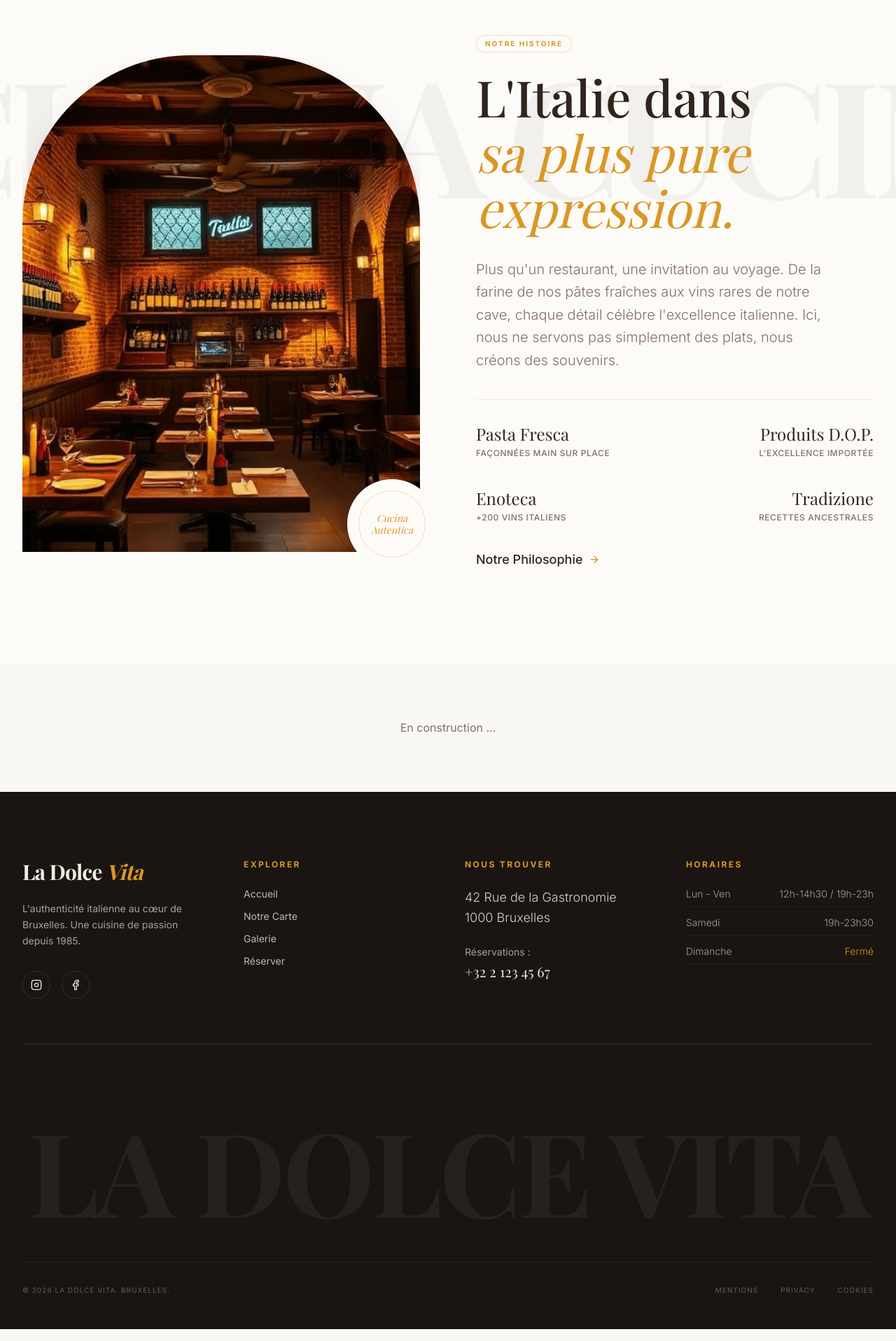
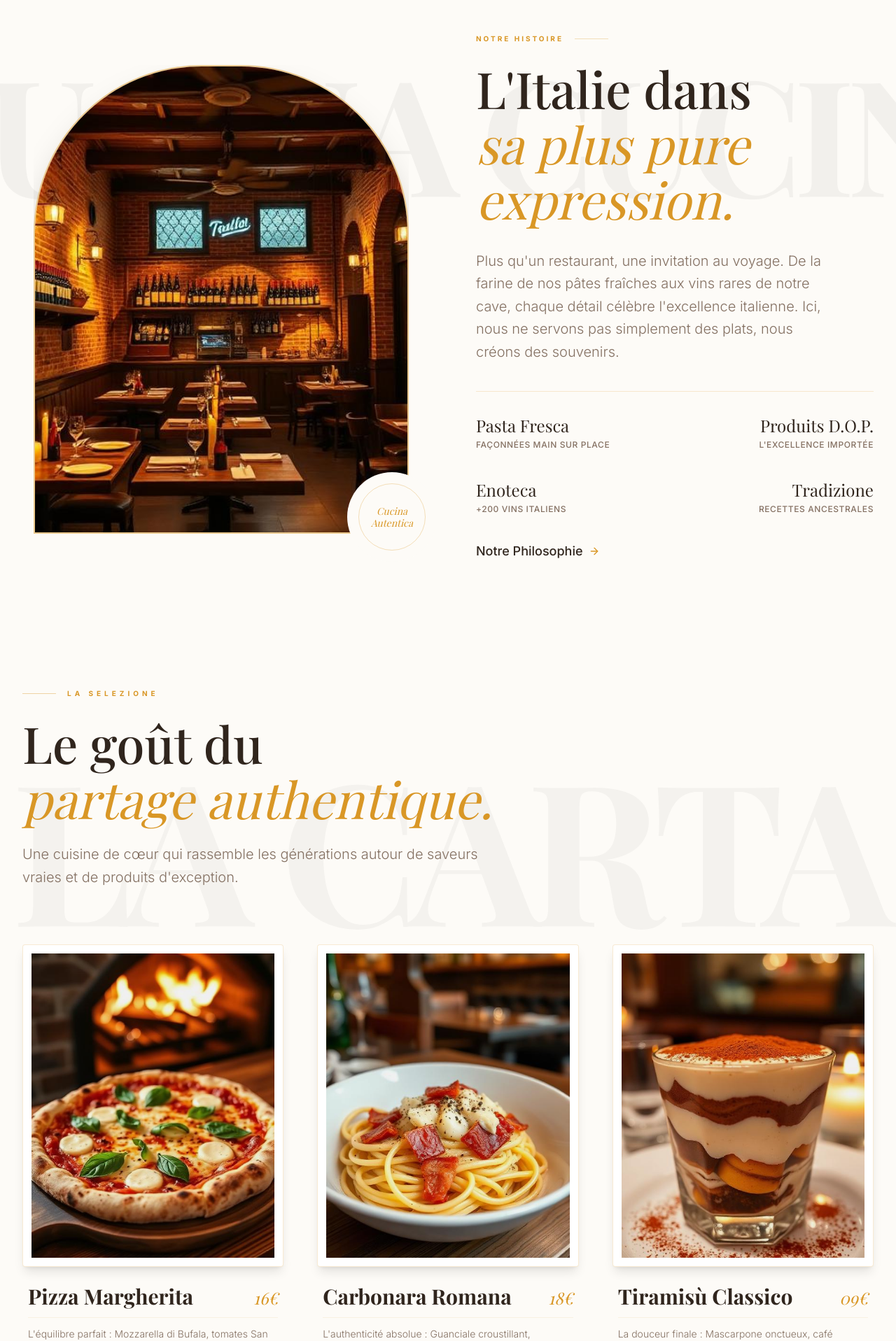
Before and after one commit to Eultype/la-dolce-vita, a Next.js app: page / in a window 1280 px wide. Shown: the part 880-2797 px from the top of the page at 70% size. Built offline with nearby package versions, Linux system fonts and the light colour scheme; a web font is replaced by a local one.

Commit message:
feat(menu): refonte de l'aperçu du menu (v2) et effet watermark

```diff
--- a/src/app/page.tsx
+++ b/src/app/page.tsx
@@ -1,12 +1,14 @@
 // Import des composants de la page d'accueil
 import HeroSection from "@/components/home/HeroSection";
 import AboutSection from "@/components/home/AboutSection";
+import MenuPreviewSection from "@/components/home/MenuPreviewSection";
 
 export default function Home() {
     return (
         <div className="flex flex-col min-h-screen">
             <HeroSection />
             <AboutSection />
+            <MenuPreviewSection />
 
             {/* Futures sections */}
             <section className="py-20 text-center">
--- a/src/components/home/AboutSection.tsx
+++ b/src/components/home/AboutSection.tsx
@@ -40,12 +40,12 @@ const AboutSection = () => {
                 <div className="grid lg:grid-cols-12 gap-12 lg:gap-20 items-center">
 
                     {/* Colonne de gauche : Image en arche */}
-                    <div className="lg:col-span-6 relative">
+                    <div className="lg:col-span-6 relative p-4">
                         <motion.div
                             initial={{ clipPath: "inset(100% 0 0 0)" }}
                             animate={isInView ? { clipPath: "inset(0 0 0 0)" } : {}}
                             transition={{ duration: 1.2, ease: [0.16, 1, 0.3, 1] }}
-                            className="relative aspect-[4/5] w-full rounded-t-[15rem] overflow-hidden shadow-2xl"
+                            className="relative aspect-[4/5] w-full rounded-t-[15rem] overflow-hidden shadow-2xl border-2 border-italian-gold/50"
                         >
                             <Image
                                 src="/images/restaurant-interior.jpg"
@@ -76,10 +76,13 @@ const AboutSection = () => {
                             animate={isInView ? { opacity: 1, y: 0 } : {}}
                             transition={{ duration: 0.8, delay: 0.2 }}
                         >
-                            {/* Badge */}
-                            <span className="inline-block py-1 px-3 border border-italian-gold/30 rounded-full text-italian-gold text-[10px] font-bold tracking-[0.2em] uppercase mb-6">
-                                Notre Histoire
-                            </span>
+                            {/* Signature Histoire - Style Ligne Fine */}
+                            <div className="flex items-center gap-4 mb-6">
+                                <span className="text-italian-gold text-[10px] font-bold tracking-[0.3em] uppercase">
+                                    Notre Histoire
+                                </span>
+                                <div className="h-px w-12 bg-italian-gold/30"></div>
+                            </div>
 
                             {/* Titre */}
                             <h2 className="font-serif text-5xl md:text-6xl lg:text-7xl text-foreground font-medium leading-[1.1] mb-8">
--- a/src/components/home/MenuPreviewSection.tsx
+++ b/src/components/home/MenuPreviewSection.tsx
@@ -1,111 +1,128 @@
 "use client";
 
-// Import Next
+// Imports Next
 import Link from "next/link";
 import Image from "next/image";
-// Import de React
+// Imports React
 import { useRef } from "react";
-// Import de Framer Motion
-import { motion, useInView } from "framer-motion";
-// Import de Lucide Icons
+// Imports Framer Motion
+import { motion, useScroll, useTransform, useInView } from "framer-motion";
+// Imports Lucide
 import { ArrowRight } from "lucide-react";
-// Import des composants
+// Imports UI
 import { Button } from "@/components/ui/button";
 
-// Liste des exemples de plats à la carte
+// Liste des plats signature
 const dishes = [
     {
         name: "Pizza Margherita",
-        description: "Mozzarella di Bufala, tomates San Marzano, basilic frais",
-        price: "16€",
+        description: "L'équilibre parfait : Mozzarella di Bufala, tomates San Marzano et basilic frais de saison.",
+        price: "16",
         image: "/images/pizza-dish.jpg",
-        category: "Pizzas",
     },
     {
         name: "Carbonara Romana",
-        description: "Guanciale, pecorino romano, œuf, poivre noir",
-        price: "18€",
+        description: "L'authenticité absolue : Guanciale croustillant, Pecorino Romano DOP et œufs de ferme.",
+        price: "18",
         image: "/images/pasta-dish.jpg",
-        category: "Pâtes",
     },
     {
         name: "Tiramisù Classico",
-        description: "Mascarpone, café espresso, biscuits Savoiardi, cacao",
-        price: "9€",
+        description: "La douceur finale : Mascarpone onctueux, café espresso et biscuits Savoiardi.",
+        price: "09",
         image: "/images/tiramisu-dish.jpg",
-        category: "Desserts",
     },
 ];
 
-// Composant de l'aperçu du menu
 const MenuPreviewSection = () => {
-    const ref = useRef(null);
-    const isInView = useInView(ref, { once: true, margin: "-100px" });
+    const containerRef = useRef(null);
+    const isInView = useInView(containerRef, { once: true, margin: "-10% 0px" });
+
+    // Parallax pour le texte de fond "LA CARTA"
+    const { scrollYProgress } = useScroll({
+        target: containerRef,
+        offset: ["start end", "end start"],
+    });
+
+    // Inversion du sens par rapport à la section précédente pour le rythme
+    const xText = useTransform(scrollYProgress, [0, 1], ["-5%", "10%"]);
 
     return (
-        <section className="py-24 md:py-32 bg-background relative overflow-hidden" ref={ref}>
-            {/* Décoration de fond subtile */}
-            <div className="absolute top-0 right-0 w-1/3 h-full bg-italian-gold/5 -skew-x-12 translate-x-1/2 pointer-events-none" />
+        <section className="pb-24 md:pb-40 pt-0 md:pt-12 bg-[#FDFBF7] overflow-hidden relative" ref={containerRef}>
+
+            {/* BACKGROUND WATERMARK */}
+            <div className="absolute top-[10%] left-0 w-full overflow-hidden pointer-events-none opacity-[0.03] select-none">
+                <motion.div style={{ x: xText }} className="whitespace-nowrap">
+                    <h2 className="font-serif text-[22vw] leading-none font-bold text-black tracking-tighter">
+                        LA CARTA LA CARTA
+                    </h2>
+                </motion.div>
+            </div>
 
             <div className="container mx-auto px-4 relative z-10">
-                {/* En-tête */}
+
+                {/* EN-TÊTE HARMONISÉ */}
+                <div className="max-w-4xl mb-16 md:mb-20">
                     <motion.div
-                    initial={{ opacity: 0, y: 30 }}
+                        initial={{ opacity: 0, y: 20 }}
                         animate={isInView ? { opacity: 1, y: 0 } : {}}
-                    transition={{ duration: 0.8, ease: "easeOut" }}
-                    className="text-center mb-20"
+                        transition={{ duration: 0.8 }}
                     >
-                    <span className="text-italian-gold font-bold tracking-[0.3em] uppercase text-xs mb-4 block">
-                        Gastronomia
+                        <div className="flex items-center gap-4 mb-6">
+                            <div className="h-px w-12 bg-italian-gold/40"></div>
+                            <span className="text-italian-gold text-[10px] font-bold tracking-[0.5em] uppercase">
+                                La Selezione
                             </span>
-                    <h2 className="font-serif text-4xl md:text-5xl lg:text-6xl font-bold text-foreground mb-6">
-                        Le Meilleur de l'Italie
+                        </div>
+
+                        <h2 className="font-serif text-5xl md:text-7xl text-foreground font-medium leading-[1.1] mb-6">
+                            Le goût du <br/>
+                            <span className="text-italian-gold italic font-light">partage authentique.</span>
                         </h2>
-                    <div className="flex justify-center mb-8">
-                        <div className="w-24 h-px bg-italian-gold/30" />
-                    </div>
-                    <p className="text-muted-foreground text-lg max-w-2xl mx-auto font-light leading-relaxed">
-                        Une sélection rigoureuse de nos plats signature, préparés avec des produits
-                        d'excellence importés et beaucoup d'amour.
+
+                        <p className="text-muted-foreground text-xl leading-relaxed font-light max-w-2xl">
+                            Une cuisine de cœur qui rassemble les générations autour de saveurs vraies et de produits d'exception.
                         </p>
                     </motion.div>
+                </div>
 
-                {/* Grille des plats */}
-                <div className="grid md:grid-cols-3 gap-10 lg:gap-12 mb-16">
+                {/* GRILLE DE PLATS "CADRE D'ART" */}
+                <div className="grid grid-cols-1 md:grid-cols-3 gap-8 lg:gap-12">
                     {dishes.map((dish, index) => (
                         <motion.div
                             key={dish.name}
-                            initial={{ opacity: 0, y: 40 }}
+                            initial={{ opacity: 0, y: 50 }}
                             animate={isInView ? { opacity: 1, y: 0 } : {}}
-                            transition={{ duration: 0.8, delay: 0.2 + index * 0.15, ease: "easeOut" }}
-                            className="group bg-white rounded-2xl overflow-hidden shadow-soft hover:shadow-elevated transition-all duration-500"
+                            transition={{ duration: 1, delay: 0.3 + index * 0.2, ease: [0.16, 1, 0.3, 1] }}
+                            className="group flex flex-col cursor-pointer"
                         >
-                            <div className="relative h-72 w-full overflow-hidden">
+                            {/* Image dans son cadre blanc (Passe-partout) avec filet d'or */}
+                            <div className="bg-white p-3 shadow-lg rounded-sm mb-6 transition-transform duration-500 group-hover:-translate-y-2 border border-italian-gold/20">
+                                <div className="relative aspect-[4/5] w-full overflow-hidden">
                                     <Image
                                         src={dish.image}
                                         alt={dish.name}
                                         fill
-                                    className="object-cover transition-transform duration-700 group-hover:scale-110"
+                                        className="object-cover transition-transform duration-[1.5s] group-hover:scale-110"
                                         sizes="(max-width: 768px) 100vw, 33vw"
                                     />
-                                <div className="absolute inset-0 bg-black/10 group-hover:bg-transparent transition-colors duration-500" />
-                                <div className="absolute top-6 left-6">
-                                    <span className="bg-white/90 backdrop-blur-md text-foreground px-4 py-1.5 rounded-full text-[10px] font-bold uppercase tracking-widest shadow-sm">
-                                        {dish.category}
-                                    </span>
+                                    <div className="absolute inset-0 bg-black/5 group-hover:bg-transparent transition-colors duration-500" />
                                 </div>
                             </div>
 
-                            <div className="p-8">
-                                <div className="flex justify-between items-baseline mb-4">
-                                    <h3 className="font-serif text-2xl font-bold text-foreground group-hover:text-italian-gold transition-colors duration-300">
+                            {/* Détails avec Hover Interactif */}
+                            <div className="space-y-3 px-2">
+                                <div className="flex justify-between items-baseline border-b border-italian-gold/10 pb-3 transition-colors duration-500 group-hover:border-italian-gold/40 relative">
+                                    <h3 className="font-serif text-2xl md:text-3xl font-bold text-foreground transition-colors duration-300 group-hover:text-italian-gold">
                                         {dish.name}
                                     </h3>
-                                    <span className="text-italian-gold font-serif text-xl italic">
-                                        {dish.price}
+                                    <span className="text-italian-gold font-serif text-xl md:text-2xl italic">
+                                        {dish.price}€
                                     </span>
+                                    {/* Ligne qui s'anime au survol */}
+                                    <div className="absolute bottom-0 left-0 w-0 h-px bg-italian-gold transition-all duration-700 group-hover:w-full" />
                                 </div>
-                                <p className="text-muted-foreground text-sm leading-relaxed font-light">
+                                <p className="text-muted-foreground text-sm font-light leading-relaxed">
                                     {dish.description}
                                 </p>
                             </div>
@@ -113,17 +130,17 @@ const MenuPreviewSection = () => {
                     ))}
                 </div>
 
-                {/* Appel à l'action */}
+                {/* LIEN DE NAVIGATION LUXE */}
                 <motion.div
                     initial={{ opacity: 0, y: 20 }}
                     animate={isInView ? { opacity: 1, y: 0 } : {}}
-                    transition={{ duration: 0.6, delay: 0.8 }}
-                    className="text-center"
+                    transition={{ duration: 0.8, delay: 0.8 }}
+                    className="mt-16 md:mt-20 border-t border-italian-gold/20 pt-8 text-center"
                 >
-                    <Button variant="outline" size="xl" className="rounded-full px-12 border-italian-gold/30 text-foreground hover:bg-italian-gold hover:text-white transition-all duration-300" asChild>
-                        <Link href="/menu" className="flex items-center gap-3">
-                            Découvrir toute la carte
-                            <ArrowRight className="w-5 h-5" />
+                    <Button variant="link" className="text-foreground text-lg hover:text-italian-gold transition-colors group p-0" asChild>
+                        <Link href="/menu" className="flex items-center gap-2">
+                            Découvrir toute notre carte
+                            <ArrowRight className="w-5 h-5 transition-transform group-hover:translate-x-2 text-italian-gold" />
                         </Link>
                     </Button>
                 </motion.div>
```
Also changed, not shown: src/components/home/HeroSection.tsx (+11 -4 lines). Lines whose indentation alone changed are shown as unchanged.
